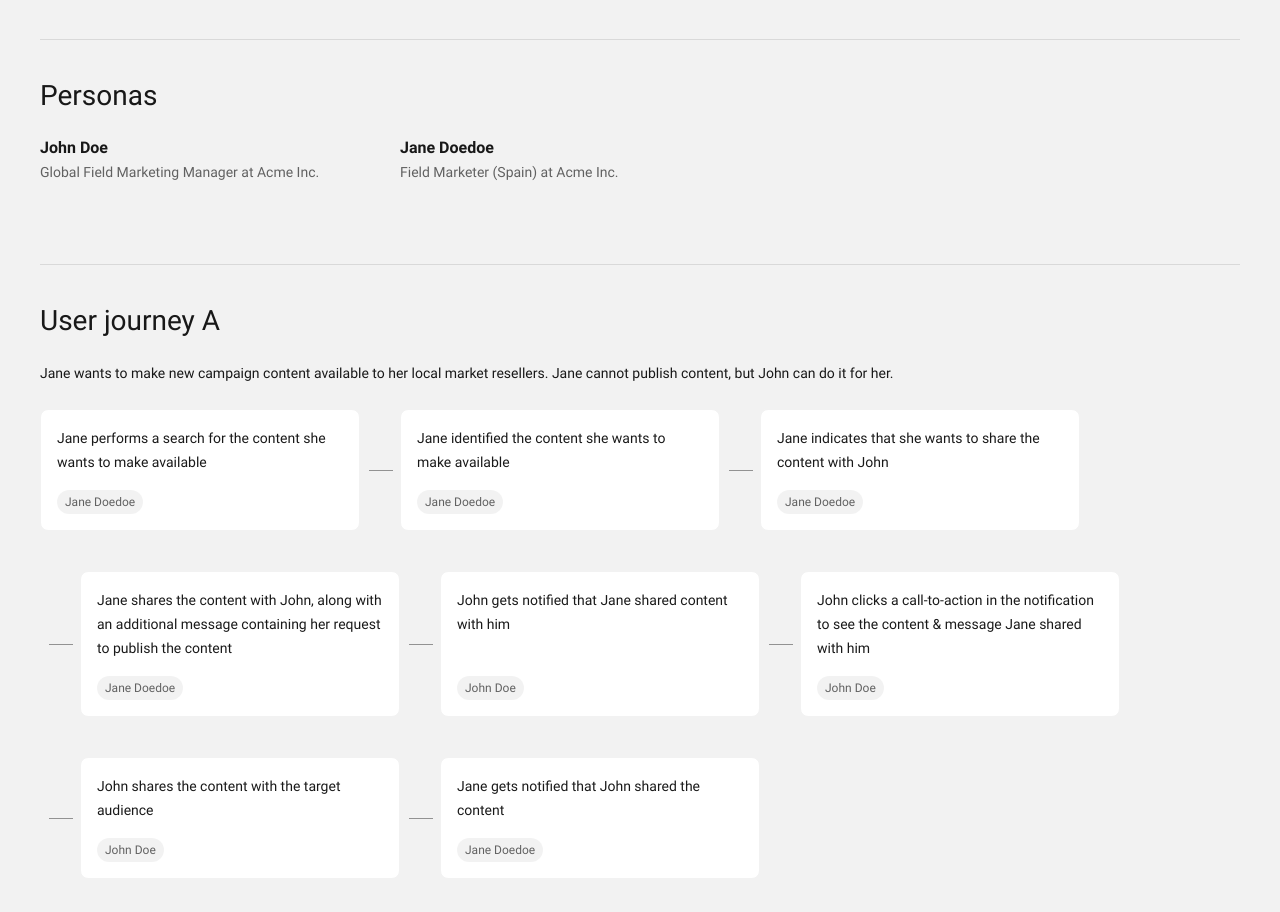
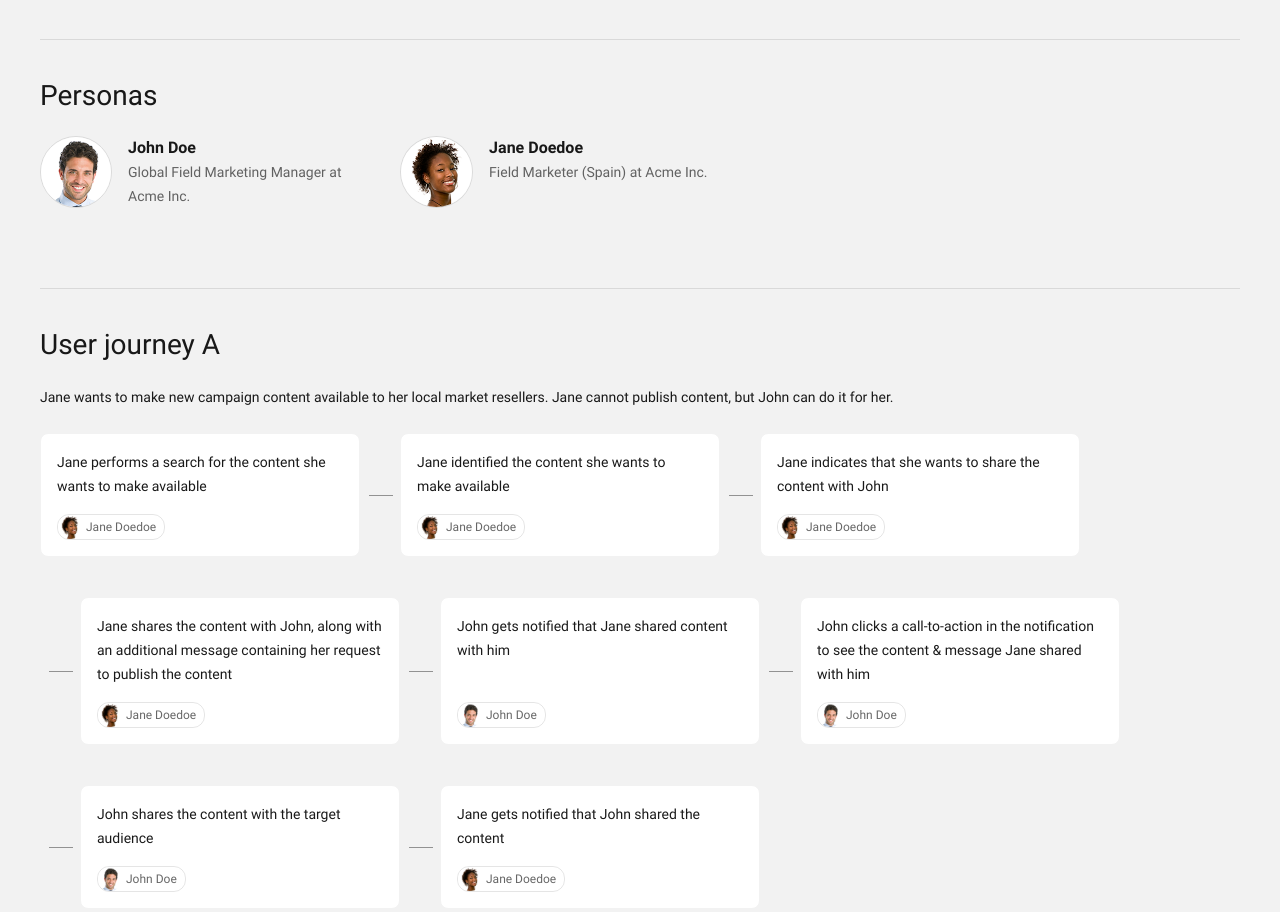
Before and after one commit to grrtbrtr/user-journey-visualizer, a website built with webpack: page src/index.html in a window 1280 px wide. Shown: the part 760-1672 px from the top of the page. Built offline with nearby package versions, Linux system fonts and the light colour scheme.

Commit message:
Added support for persona avatars

```diff
--- a/src/data/user-journey.json
+++ b/src/data/user-journey.json
@@ -11,7 +11,8 @@
         "lastname": "Doe"
       },
       "company": "Acme Inc.",
-      "jobTitle": "Global Field Marketing Manager"
+      "jobTitle": "Global Field Marketing Manager",
+      "avatar": "/data/avatars/john-doe.png"
     },
     {
       "id": "jane-doedoe",
@@ -20,7 +21,8 @@
         "lastname": "Doedoe"
       },
       "company": "Acme Inc.",
-      "jobTitle": "Field Marketer (Spain)"
+      "jobTitle": "Field Marketer (Spain)",
+      "avatar": "/data/avatars/jane-doedoe.png"
     }
   ],
   "journeys": [
--- a/src/js/app/App.js
+++ b/src/js/app/App.js
@@ -40,6 +40,10 @@ const parseData = (data) => {
 
     personaData.jobInformation.company = persona.company;
     personaData.jobInformation.jobTitle = persona.jobTitle;
+
+    if (persona.avatar && persona.avatar !== '') {
+      personaData.avatar = persona.avatar;
+    }
 
     personas.push(personaData);
   });
--- a/src/js/app/models/Persona.js
+++ b/src/js/app/models/Persona.js
@@ -19,6 +19,7 @@ class Persona {
       company: null,
       title: null
     };
+    this.avatar = null;
   }
 
   /**
--- a/src/js/app/ui/JourneyStep.js
+++ b/src/js/app/ui/JourneyStep.js
@@ -3,6 +3,37 @@ const renderElement = (elementType, innerHTML, classes) => {
 
   el.classList.add(...classes);
   el.innerHTML = innerHTML;
+
+  return el;
+}
+
+const renderPersona = (personaData) => {
+  const el = renderElement(
+    'div',
+    '',
+    [
+      'step__persona',
+      'persona',
+      'persona--tiny'
+    ]
+  );
+
+  if (personaData.avatar) {
+    const personaAvatarEl = document.createElement('img');
+    personaAvatarEl.src = personaData.avatar;
+    personaAvatarEl.alt = `Image of ${personaData.fullName}`;
+    personaAvatarEl.classList.add('persona__avatar');
+
+    el.appendChild(personaAvatarEl);
+  }
+
+  const personaNameEl = renderElement(
+    'span',
+    personaData.fullName,
+    ['persona__name']
+  );
+
+  el.appendChild(personaNameEl);
 
   return el;
 }
@@ -26,15 +57,7 @@ class JourneyStep {
       this.stepData.description,
       ['step__description']
     ));
-    this.containerEl.appendChild(renderElement(
-      'p',
-      this.stepData.persona.fullName,
-      [
-        'step__persona',
-        'persona',
-        'persona--tiny'
-      ]
-    ));
+    this.containerEl.appendChild(renderPersona(this.stepData.persona));
 
     return this.containerEl;
   }
--- a/src/js/app/ui/PersonasSection.js
+++ b/src/js/app/ui/PersonasSection.js
@@ -1,3 +1,36 @@
+const renderAvatar = (imagePath, fullName) => {
+  const personaAvatarEl = document.createElement('img');
+  personaAvatarEl.src = imagePath;
+  personaAvatarEl.alt = `Image of ${fullName}`;
+  personaAvatarEl.classList.add('persona__avatar');
+
+  return personaAvatarEl;
+}
+
+const renderPersona = (personaData) => {
+  const personaEl = document.createElement('li');
+  personaEl.classList.add('personas_list__persona', 'persona');
+
+  if (personaData.avatar) {
+    personaEl.appendChild(renderAvatar(
+      personaData.avatar,
+      personaData.fullName
+    ));
+  }
+
+  const personaInformationEl = document.createElement('div');
+  personaInformationEl.classList.add('persona__information');
+  /* eslint-disable max-len */
+  personaInformationEl.innerHTML = `<p class="persona__name">${personaData.fullName}</p>
+    <p class="persona__job_info">
+      ${personaData.jobInformation.jobTitle} at ${personaData.jobInformation.company}
+    </p>`;
+  /* eslint-enable max-len */
+  personaEl.appendChild(personaInformationEl);
+
+  return personaEl;
+}
+
 class PersonasSection {
 
   /**
@@ -41,17 +74,7 @@ class PersonasSection {
     personasContainerEl.classList.add('personas__list', 'personas_list');
 
     this.personas.forEach((persona) => {
-      const personaEl = document.createElement('li');
-
-      personaEl.classList.add('personas_list__persona', 'persona');
-      /* eslint-disable max-len */
-      personaEl.innerHTML = `<p class="persona__name">${persona.fullName}</p>
-        <p class="persona__job_info">
-          ${persona.jobInformation.jobTitle} at ${persona.jobInformation.company}
-        </p>`;
-      /* eslint-enable max-len */
-
-      personasContainerEl.appendChild(personaEl);
+      personasContainerEl.appendChild(renderPersona(persona));
     });
 
     this.sectionEl.appendChild(personasContainerEl);
--- a/src/scss/components/_persona.scss
+++ b/src/scss/components/_persona.scss
@@ -3,6 +3,24 @@
 // -----------------------------------------------------------------------------
 
 .persona {
+  display: flex;
+  flex-wrap: nowrap;
+  align-items: flex-start;
+
+  &__avatar {
+    flex: 0 0 calc(4.5rem - 2px);
+    height: 4.5rem;
+    border-radius: 50%;
+    border: 1px solid rgba(#000000, 0.10);
+    margin-right: 1rem;
+  }
+
+  &__information {
+    display: flex;
+    flex-flow: column nowrap;
+  }
+
+
   &__name {
     font-size: 1rem;
     font-weight: bold;
@@ -15,13 +33,27 @@
   }
 
   &--tiny {
-    background: rgba(#000000, 0.05);
-    margin: 0;
+    border: 1px solid rgba(#000000, 0.10);
     border-radius: 0.75rem;
-    font-size: 0.75rem;
-    color: rgba(#000000, 0.60);
     padding: 0 0.5rem;
-    display: inline-block;
-    align-self: flex-start;
+    display: flex;
+    flex-flow: row nowrap;
+
+    & > .persona__avatar {
+      margin-left: -0.5rem;
+      flex: 0 0 1.5rem;
+      width: 1.5rem;
+      height: 1.5rem;
+      margin-right: 0.25rem;
+      border: none;
+    }
+
+    & > .persona__name {
+      flex: 1 1 auto;
+      font-size: 0.75rem;
+      font-weight: normal;
+      color: rgba(#000000, 0.60);
+      white-space: nowrap;
+    }
   }
 }
--- a/webpack.config.js
+++ b/webpack.config.js
@@ -70,7 +70,8 @@ module.exports = {
       }
     ),
     new CopyWebpackPlugin([
-      { from: 'data/**/*.json', to: 'data/[name].[ext]' }
+      { from: 'data/**/*.json', to: 'data/[name].[ext]' },
+      { from: 'data/avatars/*.+(jpeg|jpg|gif|png)', to: 'data/avatars/[name].[ext]' }
     ], {
       debug: 'info',
       context: 'src/'
```
Also changed, not shown: .eslintrc.js, README.md, src/data/avatars/jane-doedoe.png (added), src/data/avatars/john-doe.png (added).
